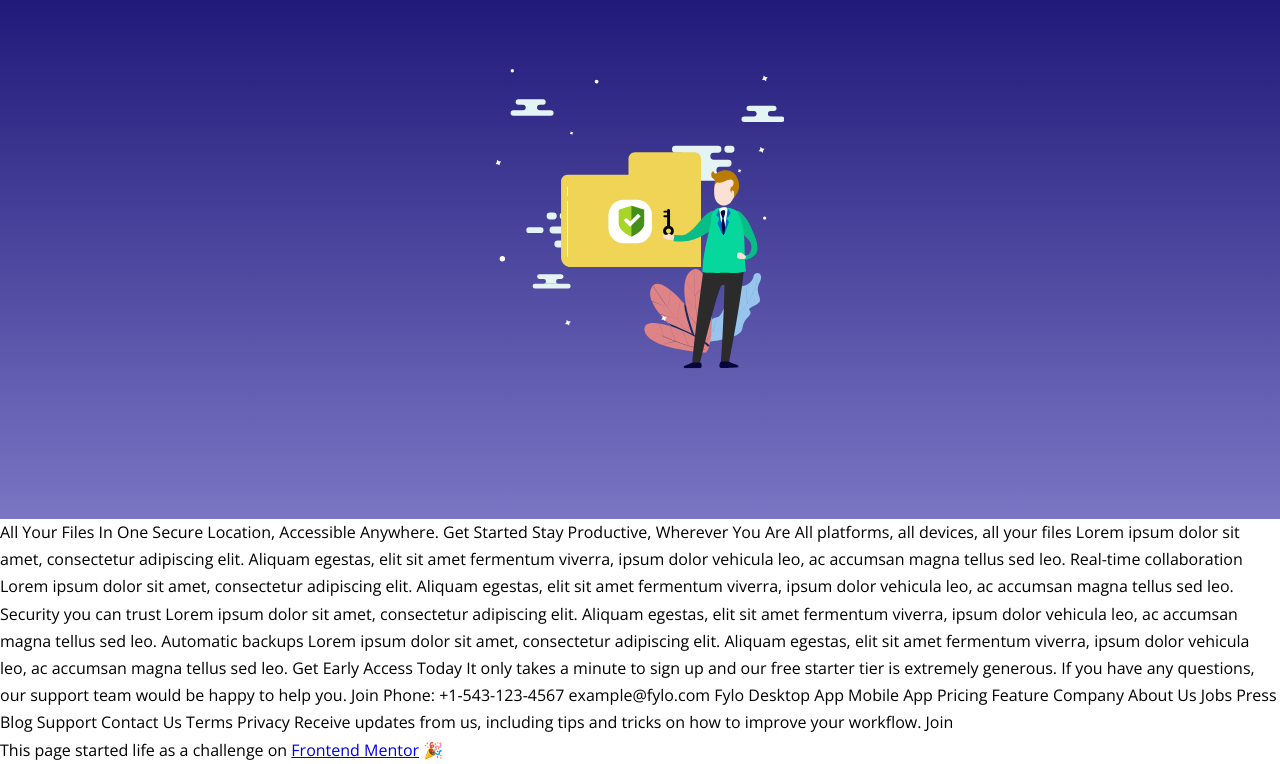
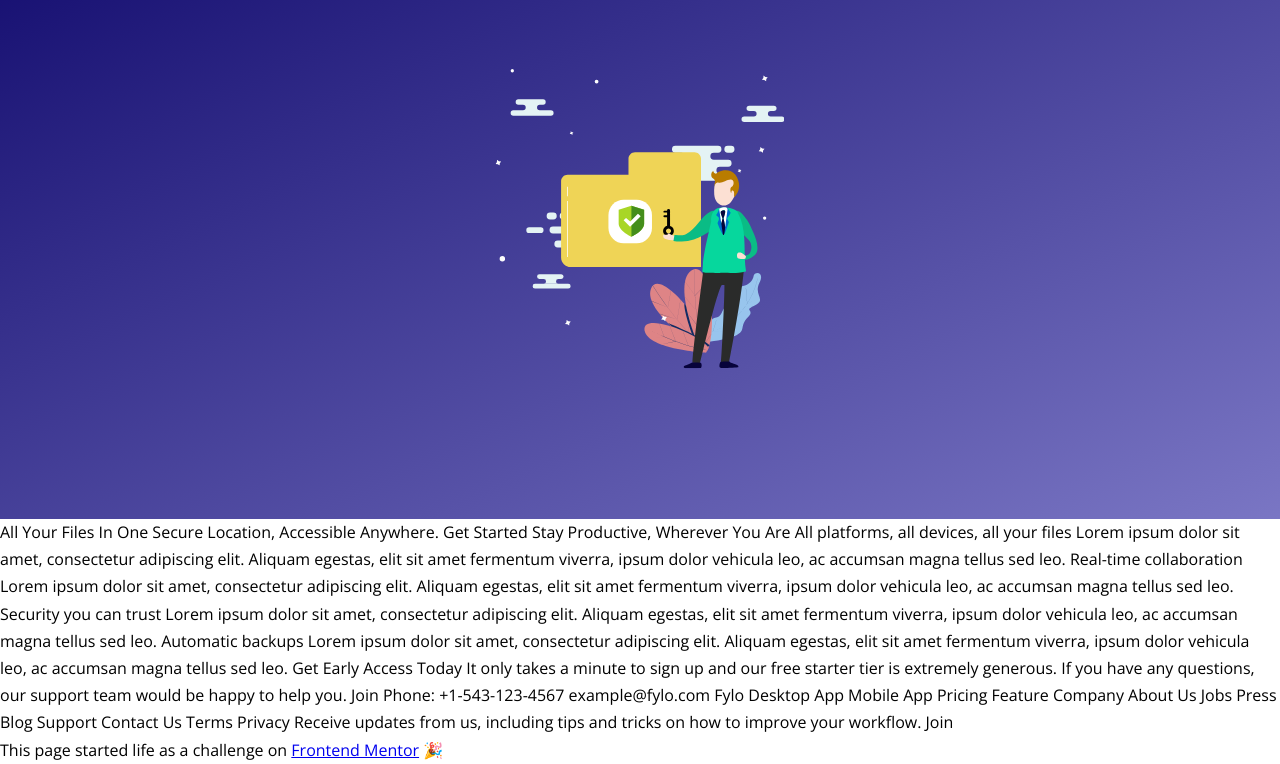
Before and after one commit to DiegoBezerra89/FrontEndMentor, a plain HTML site: page 02-Fylo/index.html in a window 1280 px wide. Shown: the part 81-845 px from the top of the page. Drawn offline with nearby package versions, Linux system fonts and the light colour scheme.

Commit message:
header gradient fixed

```diff
--- a/02-Fylo/css/style.css
+++ b/02-Fylo/css/style.css
@@ -12,7 +12,7 @@ body {
     position: relative;
     display: block;
     height: 600px;
-    background-image: linear-gradient(#120b6e, #7a76c4 );
+    background-image: linear-gradient(to bottom right ,#120b6e, #7a76c4 );
 }
 .header-box {
     padding: 30px;
```
